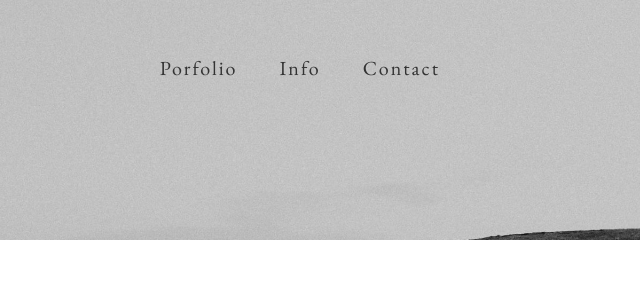
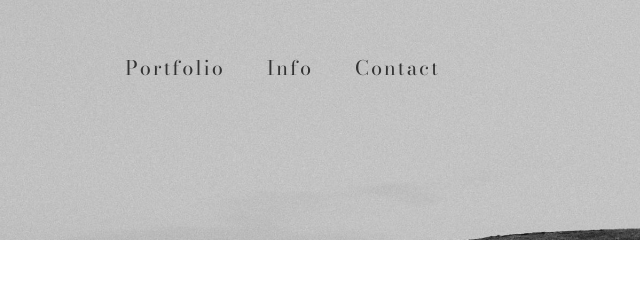
Before and after one commit to leomendezhk/yana-website, a plain HTML site: page info.html in a window 1280 px wide. Shown: the top 290 px of the page, 640-1280 px from the left. Drawn offline with nearby package versions, Linux system fonts and the light colour scheme.

Commit message:
edited typo

```diff
--- a/info.html
+++ b/info.html
@@ -40,7 +40,7 @@
       <!-- NAVBAR -->
       <nav class="main-nav">
         <ul class="main-nav-list">
-          <li><a href="/portfolio.html" class="main-nav-link">Porfolio</a></li>
+          <li><a href="/portfolio.html" class="main-nav-link">Portfolio</a></li>
           <li><a href="/info.html" class="main-nav-link">Info</a></li>
           <li><a href="/contact.html" class="main-nav-link">Contact</a></li>
         </ul>
--- a/styles/style.css
+++ b/styles/style.css
@@ -154,6 +154,7 @@ body {
 }
 
 /* HEADER */
+.small-header,
 .header {
   height: 100vh;
   background-image: url(/content/header-img.jpg);
@@ -163,6 +164,11 @@ body {
 
   font-family: "Bodoni Moda", serif;
   font-weight: 400;
+}
+
+.small-header {
+  height: 30vh;
+  background-position: 0% 0%;
 }
 
 .nav-container {
@@ -221,13 +227,6 @@ body {
   transform: translate(-50%, -50%);
 }
 
-.small-header {
-  height: 30vh;
-
-  background-image: url(/content/header-img.jpg);
-  background-size: cover;
-  position: relative;
-}
 /*************************************/
 /*SECTION INTRO*/
 /*************************************/
```
Also changed, not shown: contact.html (+1 -1 lines), portfolio.html (+1 -1 lines).
